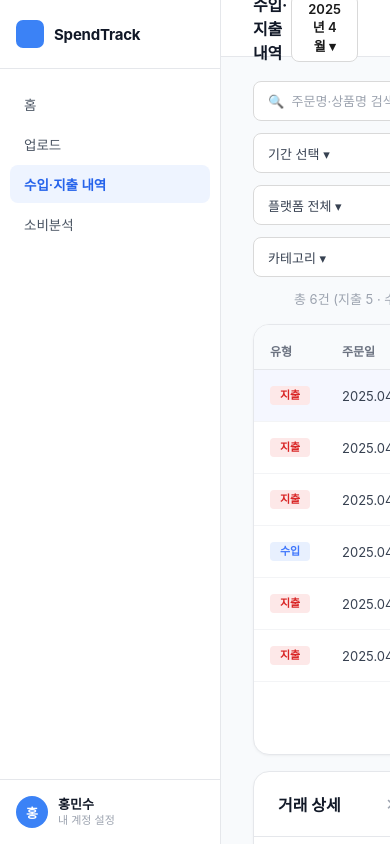
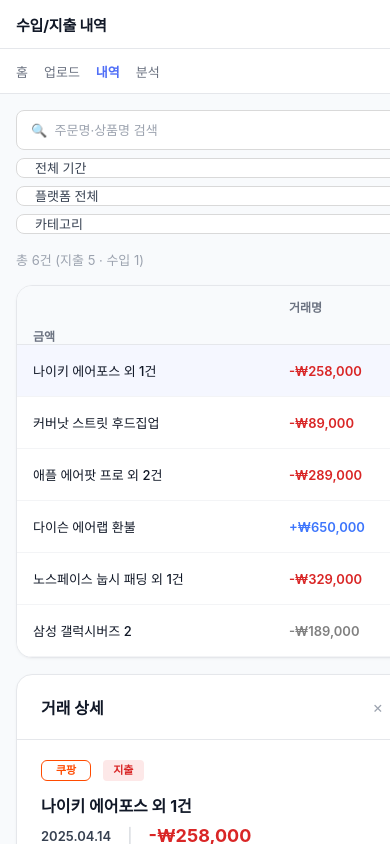
Before and after one commit to Song991123/spendtrack, a React (Vite) app: page /transactions in a window 390 px wide. Shown: the top 844 px of the page. Built offline with nearby package versions, Linux system fonts and the light colour scheme.

Commit message:
feat: add responsive layout support

```diff
--- a/src/components/layout/AppShell.tsx
+++ b/src/components/layout/AppShell.tsx
@@ -1,7 +1,9 @@
 import type { ReactNode } from "react";
+import { useNavigate } from "react-router-dom";
 import styled from "styled-components";
 import { Sidebar } from "./Sidebar";
 import { TopHeader } from "./TopHeader";
+import { media } from "../../tokens/breakpoints";
 
 export type NavKey = "home" | "upload" | "transactions" | "analysis";
 
@@ -20,6 +22,16 @@
     sans-serif;
   color: #111827;
   -webkit-font-smoothing: antialiased;
+
+  ${media.mobile} {
+    flex-direction: column;
+  }
+`;
+
+const SidebarWrapper = styled.div`
+  ${media.mobile} {
+    display: none;
+  }
 `;
 
 const Main = styled.main`
@@ -30,6 +42,33 @@
   overflow-y: auto;
 `;
 
+const MobileNav = styled.nav`
+  display: none;
+
+  ${media.mobile} {
+    display: flex;
+    gap: 16px;
+    padding: 0 16px;
+    height: 44px;
+    align-items: center;
+    border-bottom: 1px solid #e5e7eb;
+    background: #ffffff;
+    overflow-x: auto;
+  }
+`;
+
+const MobileNavItem = styled.button<{ $active?: boolean }>`
+  font-size: 13px;
+  font-weight: ${({ $active }) => ($active ? 600 : 400)};
+  color: ${({ $active }) => ($active ? "#4F6EF7" : "#6B7280")};
+  white-space: nowrap;
+  background: none;
+  border: none;
+  cursor: pointer;
+  padding: 0;
+  font-family: inherit;
+`;
+
 const Content = styled.div`
   flex: 1;
   padding: 24px 32px 48px;
@@ -38,6 +77,14 @@
   gap: 16px;
   max-width: 1280px;
   width: 100%;
+
+  ${media.tablet} {
+    padding: 20px 24px 40px;
+  }
+
+  ${media.mobile} {
+    padding: 16px 16px 32px;
+  }
 `;
 
 export const AppShell = ({
@@ -45,12 +92,41 @@
   title,
   headerRight,
   children,
-}: AppShellProps) => (
+}: AppShellProps) => {
+  const navigate = useNavigate();
+
+  return (
     <Shell>
-    <Sidebar activeNav={activeNav} user={{ name: "홍민수", initial: "홍" }} />
+      <SidebarWrapper>
+        <Sidebar activeNav={activeNav} user={{ name: "홍길동", initial: "홍" }} />
+      </SidebarWrapper>
       <Main>
         <TopHeader title={title} right={headerRight} />
+        <MobileNav>
+          <MobileNavItem $active={activeNav === "home"} onClick={() => navigate("/")}>
+            홈
+          </MobileNavItem>
+          <MobileNavItem
+            $active={activeNav === "upload"}
+            onClick={() => navigate("/upload")}
+          >
+            업로드
+          </MobileNavItem>
+          <MobileNavItem
+            $active={activeNav === "transactions"}
+            onClick={() => navigate("/transactions")}
+          >
+            내역
+          </MobileNavItem>
+          <MobileNavItem
+            $active={activeNav === "analysis"}
+            onClick={() => navigate("/analysis")}
+          >
+            분석
+          </MobileNavItem>
+        </MobileNav>
         <Content>{children}</Content>
       </Main>
     </Shell>
   );
+};
--- a/src/components/layout/Sidebar.tsx
+++ b/src/components/layout/Sidebar.tsx
@@ -1,6 +1,7 @@
 import styled from "styled-components";
 import { useNavigate } from "react-router-dom";
 import type { NavKey } from "./AppShell";
+import { media } from "../../tokens/breakpoints";
 
 interface SidebarProps {
   activeNav: NavKey;
@@ -10,8 +11,8 @@
 const NAV_ITEMS: { key: NavKey; label: string; path: string }[] = [
   { key: "home", label: "홈", path: "/" },
   { key: "upload", label: "업로드", path: "/upload" },
-  { key: "transactions", label: "수입·지출 내역", path: "/transactions" },
-  { key: "analysis", label: "소비분석", path: "/analysis" },
+  { key: "transactions", label: "수입/지출 내역", path: "/transactions" },
+  { key: "analysis", label: "소비 분석", path: "/analysis" },
 ];
 
 const Aside = styled.aside`
@@ -25,6 +26,10 @@
   top: 0;
   height: 100vh;
   overflow-y: auto;
+
+  ${media.tablet} {
+    width: 200px;
+  }
 `;
 
 const LogoArea = styled.div`
@@ -148,7 +153,7 @@
         <Avatar>{user.initial}</Avatar>
         <UserMeta>
           <span className="name">{user.name}</span>
-          <span className="sub">내 계정 설정</span>
+          <span className="sub">계정 설정</span>
         </UserMeta>
       </Footer>
     </Aside>
--- a/src/components/layout/TopHeader.tsx
+++ b/src/components/layout/TopHeader.tsx
@@ -1,5 +1,6 @@
 import type { ReactNode } from "react";
 import styled from "styled-components";
+import { media } from "../../tokens/breakpoints";
 
 interface TopHeaderProps {
   title: string;
@@ -7,14 +8,21 @@
 }
 
 const Header = styled.header`
-  height: 56px;
+  min-height: 56px;
   padding: 0 32px;
   background: #ffffff;
   border-bottom: 1px solid #e5e7eb;
   display: flex;
   align-items: center;
   justify-content: space-between;
+  gap: 16px;
   flex-shrink: 0;
+
+  ${media.mobile} {
+    padding: 0 16px;
+    height: 48px;
+    min-height: 48px;
+  }
 `;
 
 const Title = styled.h1`
@@ -23,12 +31,27 @@
   font-weight: 700;
   color: #111827;
   letter-spacing: -0.2px;
+  white-space: nowrap;
+  overflow: hidden;
+  text-overflow: ellipsis;
+
+  ${media.mobile} {
+    font-size: 15px;
+  }
 `;
 
 const RightSlot = styled.div`
   font-size: 13px;
   color: #6b7280;
   font-weight: 400;
+  display: flex;
+  align-items: center;
+  justify-content: flex-end;
+  min-width: 0;
+
+  @media (max-width: 640px) {
+    width: 100%;
+  }
 `;
 
 export const TopHeader = ({ title, right }: TopHeaderProps) => (
--- a/src/components/modal/Modal.tsx
+++ b/src/components/modal/Modal.tsx
@@ -1,5 +1,6 @@
 import type { ReactNode } from "react";
 import styled from "styled-components";
+import { media } from "../../tokens/breakpoints";
 
 interface ModalProps {
   isOpen: boolean;
@@ -30,6 +31,11 @@
   z-index: 1001;
   box-shadow: 0 24px 60px rgba(17, 24, 39, 0.18);
   overflow: hidden;
+
+  ${media.mobile} {
+    width: calc(100% - 32px);
+    max-width: 480px;
+  }
 `;
 
 const Header = styled.div`
--- a/src/pages/ManualEntryPage.tsx
+++ b/src/pages/ManualEntryPage.tsx
@@ -7,6 +7,7 @@
 import { ProductAddModal } from "../components/modal/ProductAddModal";
 import { Button } from "../components/primitives/Button";
 import { Card } from "../components/primitives/Card";
+import { media } from "../tokens/breakpoints";
 import type { Product, TransactionType } from "../types/transaction";
 
 const FormCard = styled(Card)`
@@ -48,7 +49,7 @@
   grid-template-columns: 1fr 1fr;
   gap: 20px;
 
-  @media (max-width: 720px) {
+  ${media.mobile} {
     grid-template-columns: 1fr;
   }
 `;
--- a/src/pages/TransactionsPage.tsx
+++ b/src/pages/TransactionsPage.tsx
@@ -1,10 +1,11 @@
-import { useMemo, useState } from "react";
+import { useEffect, useMemo, useState } from "react";
 import styled from "styled-components";
 import { AppShell } from "../components/layout/AppShell";
-import { mockTransactions } from "../data/mockTransactions";
-import { Tag } from "../components/primitives/Tag";
 import { Card } from "../components/primitives/Card";
 import { Button } from "../components/primitives/Button";
+import { Tag } from "../components/primitives/Tag";
+import { mockTransactions } from "../data/mockTransactions";
+import { media } from "../tokens/breakpoints";
 import type { StatusTag, Transaction } from "../types/transaction";
 import {
   formatAmount,
@@ -13,17 +14,18 @@
   typeLabel,
 } from "../utils/transaction";
 
-const MonthSelector = styled.button`
-  background: #ffffff;
-  border: 1px solid #d9d9d9;
-  border-radius: 8px;
-  padding: 6px 16px;
-  font-size: 13px;
-  font-weight: 600;
-  color: #1a1a1a;
-  cursor: pointer;
-  font-family: inherit;
-`;
+const PERIOD_OPTIONS = [
+  { value: "all", label: "전체 기간" },
+  { value: "2025-04", label: "2025년 4월" },
+  { value: "2025-03", label: "2025년 3월" },
+];
+
+const PLATFORM_OPTIONS = [
+  { value: "all", label: "플랫폼 전체" },
+  { value: "coupang", label: "쿠팡" },
+  { value: "naver", label: "네이버쇼핑" },
+  { value: "musinsa", label: "무신사" },
+];
 
 const PageLayout = styled.div`
   display: flex;
@@ -37,9 +39,15 @@
   align-items: center;
   margin-bottom: 16px;
   flex-wrap: wrap;
+
+  ${media.mobile} {
+    flex-direction: column;
+    gap: 8px;
+    align-items: stretch;
+  }
 `;
 
-const SearchField = styled.input`
+const SearchInput = styled.input`
   width: 244px;
   height: 40px;
   border: 1px solid #d9d9d9;
@@ -54,9 +62,13 @@
   &::placeholder {
     color: #9ca3af;
   }
+
+  ${media.mobile} {
+    width: 100%;
+  }
 `;
 
-const FilterSelect = styled.button`
+const FilterSelect = styled.select`
   height: 40px;
   border: 1px solid #d9d9d9;
   border-radius: 8px;
@@ -67,13 +79,24 @@
   cursor: pointer;
   min-width: 148px;
   font-family: inherit;
-  text-align: left;
+
+  ${media.mobile} {
+    flex: 1;
+    min-width: 0;
+  }
 `;
 
 const ResultCount = styled.span`
   margin-left: auto;
   font-size: 13px;
   color: #9ca3af;
+
+  ${media.mobile} {
+    width: 100%;
+    margin-left: 0;
+    margin-top: 8px;
+    text-align: left;
+  }
 `;
 
 const ContentRow = styled.div`
@@ -81,7 +104,11 @@
   gap: 16px;
   align-items: flex-start;
 
-  @media (max-width: 1200px) {
+  ${media.tablet} {
+    align-items: stretch;
+  }
+
+  ${media.mobile} {
     flex-direction: column;
   }
 `;
@@ -98,12 +125,16 @@
 const TableHeader = styled.div`
   display: grid;
   grid-template-columns: 60px 90px 100px 1fr 120px 70px;
-  height: 44px;
+  min-height: 44px;
   align-items: center;
   padding: 0 16px;
   background: #f8fafc;
   border-bottom: 1px solid #e5e7eb;
   gap: 12px;
+
+  ${media.mobile} {
+    grid-template-columns: 1fr 100px;
+  }
 `;
 
 const ColHead = styled.span`
@@ -112,11 +143,17 @@
   color: #6b7280;
 `;
 
+const HideOnMobile = styled.div`
+  ${media.mobile} {
+    display: none;
+  }
+`;
+
 const TableRow = styled.button<{ $selected?: boolean }>`
   width: 100%;
   display: grid;
   grid-template-columns: 60px 90px 100px 1fr 120px 70px;
-  height: 52px;
+  min-height: 52px;
   align-items: center;
   padding: 0 16px;
   border: none;
@@ -126,6 +163,10 @@
   gap: 12px;
   text-align: left;
   font-family: inherit;
+
+  ${media.mobile} {
+    grid-template-columns: 1fr 100px;
+  }
 `;
 
 const Cell = styled.div`
@@ -151,31 +192,15 @@
   }};
 `;
 
-const Pagination = styled.div`
-  display: flex;
-  justify-content: center;
-  gap: 8px;
-  padding: 20px 0;
-`;
-
-const PageBtn = styled.button<{ $active?: boolean }>`
-  width: 32px;
-  height: 32px;
-  border: none;
-  border-radius: 8px;
-  font-size: 13px;
-  cursor: pointer;
-  font-family: inherit;
-  background: ${({ $active }) => ($active ? "#4f6ef7" : "#f3f4f6")};
-  color: ${({ $active }) => ($active ? "#ffffff" : "#374151")};
-  font-weight: ${({ $active }) => ($active ? 700 : 500)};
-`;
-
 const PanelCard = styled(Card)`
   width: 476px;
   flex-shrink: 0;
 
-  @media (max-width: 1200px) {
+  ${media.tablet} {
+    width: 380px;
+  }
+
+  ${media.mobile} {
     width: 100%;
   }
 `;
@@ -311,39 +336,110 @@
   font-family: inherit;
 `;
 
+const EmptyState = styled.div`
+  padding: 48px 24px;
+  text-align: center;
+  color: #6b7280;
+  font-size: 13px;
+`;
+
 export const TransactionsPage = () => {
+  const [searchQuery, setSearchQuery] = useState("");
+  const [selectedPeriod, setSelectedPeriod] = useState<string>("all");
+  const [selectedPlatform, setSelectedPlatform] = useState<string>("all");
+  const [selectedCategory, setSelectedCategory] = useState<string>("all");
   const [selectedId, setSelectedId] = useState<string | null>(
     mockTransactions[0]?.id ?? null
   );
 
+  const filteredTransactions = useMemo(() => {
+    return mockTransactions.filter((tx) => {
+      if (searchQuery) {
+        const q = searchQuery.toLowerCase();
+        const titleMatch = tx.title.toLowerCase().includes(q);
+        const productMatch =
+          tx.products?.some((product) => product.name.toLowerCase().includes(q)) ??
+          false;
+        if (!titleMatch && !productMatch) return false;
+      }
+
+      if (selectedPeriod !== "all") {
+        const txMonth = tx.date.slice(0, 7).replace(".", "-");
+        if (txMonth !== selectedPeriod) return false;
+      }
+
+      if (selectedPlatform !== "all") {
+        if (tx.platform !== selectedPlatform) return false;
+      }
+
+      return true;
+    });
+  }, [searchQuery, selectedPeriod, selectedPlatform]);
+
+  useEffect(() => {
+    if (
+      selectedId &&
+      !filteredTransactions.find((tx) => tx.id === selectedId)
+    ) {
+      setSelectedId(filteredTransactions[0]?.id ?? null);
+    }
+  }, [filteredTransactions, selectedId]);
+
   const selectedTx = useMemo(
     () =>
-      mockTransactions.find((transaction) => transaction.id === selectedId) ??
+      filteredTransactions.find((transaction) => transaction.id === selectedId) ??
       null,
-    [selectedId]
+    [filteredTransactions, selectedId]
   );
 
-  const expenseCount = mockTransactions.filter(
+  const expenseCount = filteredTransactions.filter(
     (transaction) => transaction.type === "expense"
   ).length;
-  const incomeCount = mockTransactions.filter(
+  const incomeCount = filteredTransactions.filter(
     (transaction) => transaction.type === "income"
   ).length;
 
   return (
-    <AppShell
-      activeNav="transactions"
-      title="수입·지출 내역"
-      headerRight={<MonthSelector type="button">2025년 4월 ▾</MonthSelector>}
-    >
+    <AppShell activeNav="transactions" title="수입/지출 내역">
       <PageLayout>
         <FilterRow>
-          <SearchField placeholder="🔍  주문명·상품명 검색" />
-          <FilterSelect type="button">기간 선택 ▾</FilterSelect>
-          <FilterSelect type="button">플랫폼 전체 ▾</FilterSelect>
-          <FilterSelect type="button">카테고리 ▾</FilterSelect>
+          <SearchInput
+            placeholder="🔍  주문명·상품명 검색"
+            value={searchQuery}
+            onChange={(event) => setSearchQuery(event.target.value)}
+          />
+
+          <FilterSelect
+            value={selectedPeriod}
+            onChange={(event) => setSelectedPeriod(event.target.value)}
+          >
+            {PERIOD_OPTIONS.map((option) => (
+              <option key={option.value} value={option.value}>
+                {option.label}
+              </option>
+            ))}
+          </FilterSelect>
+
+          <FilterSelect
+            value={selectedPlatform}
+            onChange={(event) => setSelectedPlatform(event.target.value)}
+          >
+            {PLATFORM_OPTIONS.map((option) => (
+              <option key={option.value} value={option.value}>
+                {option.label}
+              </option>
+            ))}
+          </FilterSelect>
+
+          <FilterSelect
+            value={selectedCategory}
+            onChange={(event) => setSelectedCategory(event.target.value)}
+          >
+            <option value="all">카테고리</option>
+          </FilterSelect>
+
           <ResultCount>
-            총 {mockTransactions.length}건 (지출 {expenseCount} · 수입{" "}
+            총 {filteredTransactions.length}건 (지출 {expenseCount} · 수입{" "}
             {incomeCount})
           </ResultCount>
         </FilterRow>
@@ -352,26 +448,35 @@
           <TableSection>
             <TableCard padding={0}>
               <TableHeader>
-                <ColHead>유형</ColHead>
-                <ColHead>주문일</ColHead>
-                <ColHead>플랫폼</ColHead>
+                <ColHead>
+                  <HideOnMobile>유형</HideOnMobile>
+                </ColHead>
+                <ColHead>
+                  <HideOnMobile>주문일</HideOnMobile>
+                </ColHead>
+                <ColHead>
+                  <HideOnMobile>플랫폼</HideOnMobile>
+                </ColHead>
                 <ColHead>거래명</ColHead>
                 <ColHead>금액</ColHead>
-                <ColHead>상태</ColHead>
+                <ColHead>
+                  <HideOnMobile>상태</HideOnMobile>
+                </ColHead>
               </TableHeader>
 
-              {mockTransactions.map((transaction) => (
+              {filteredTransactions.length > 0 ? (
+                filteredTransactions.map((transaction) => (
                   <TableRow
                     key={transaction.id}
                     type="button"
                     $selected={selectedId === transaction.id}
                     onClick={() => setSelectedId(transaction.id)}
                   >
-                  <Cell>
+                    <Cell as={HideOnMobile}>
                       <Tag variant="type" value={typeLabel(transaction.type)} />
                     </Cell>
-                  <Cell>{transaction.date}</Cell>
-                  <Cell>
+                    <Cell as={HideOnMobile}>{transaction.date}</Cell>
+                    <Cell as={HideOnMobile}>
                       <Tag
                         variant="platform"
                         value={platformLabel(transaction.platform)}
@@ -386,22 +491,17 @@
                         {formatAmount(transaction.amount, transaction.type)}
                       </Amount>
                     </Cell>
-                  <Cell>
+                    <Cell as={HideOnMobile}>
                       <Tag
                         variant="status"
                         value={statusLabel(transaction.statusTag)}
                       />
                     </Cell>
                   </TableRow>
-              ))}
-
-              <Pagination>
-                <PageBtn type="button" $active>
-                  1
-                </PageBtn>
-                <PageBtn type="button">2</PageBtn>
-                <PageBtn type="button">3</PageBtn>
-              </Pagination>
+                ))
+              ) : (
+                <EmptyState>조건에 맞는 거래가 없습니다.</EmptyState>
+              )}
             </TableCard>
           </TableSection>
 
@@ -410,7 +510,7 @@
               <PanelHeader>
                 <PanelTitle>거래 상세</PanelTitle>
                 <CloseBtn type="button" onClick={() => setSelectedId(null)}>
-                  ✕
+                  ×
                 </CloseBtn>
               </PanelHeader>
               <Divider />
@@ -444,11 +544,11 @@
                   selectedTx.products.map((product) => (
                     <ProductItem key={product.id}>
                       <span>{product.name}</span>
-                      <span>₩{product.price.toLocaleString("ko-KR")}</span>
+                      <span>{`₩${product.price.toLocaleString("ko-KR")}`}</span>
                     </ProductItem>
                   ))
                 ) : (
-                  <EmptyNote>등록된 상품이 없습니다</EmptyNote>
+                  <EmptyNote>등록된 상품이 없습니다.</EmptyNote>
                 )}
 
                 <Divider style={{ margin: "16px 0" }} />
@@ -475,12 +575,12 @@
                   fullWidth
                   style={{ marginBottom: 12 }}
                 >
-                  수정하기
+                  거래 수정하기
                 </Button>
                 <DeleteBtn type="button">거래 삭제</DeleteBtn>
 
                 <LinkAction type="button">
-                  상품 링크 보기 / 편집 →
+                  상품 링크 보기 / 직접 입력
                 </LinkAction>
               </PanelBody>
             </PanelCard>
--- /dev/null
+++ b/src/tokens/breakpoints.ts
@@ -0,0 +1,9 @@
+export const breakpoints = {
+  tablet: "1024px",
+  mobile: "768px",
+};
+
+export const media = {
+  tablet: `@media (max-width: ${breakpoints.tablet})`,
+  mobile: `@media (max-width: ${breakpoints.mobile})`,
+};
```
Also changed, not shown: src/pages/AnalysisPage.tsx (+4 -3 lines), src/pages/HomePage.tsx (+12 -3 lines), src/pages/LoginPage.tsx (+7 -0 lines), src/pages/RegisterPage.tsx (+7 -0 lines), src/pages/UploadPage.tsx (+10 -0 lines). Lines whose indentation alone changed are shown as unchanged.
